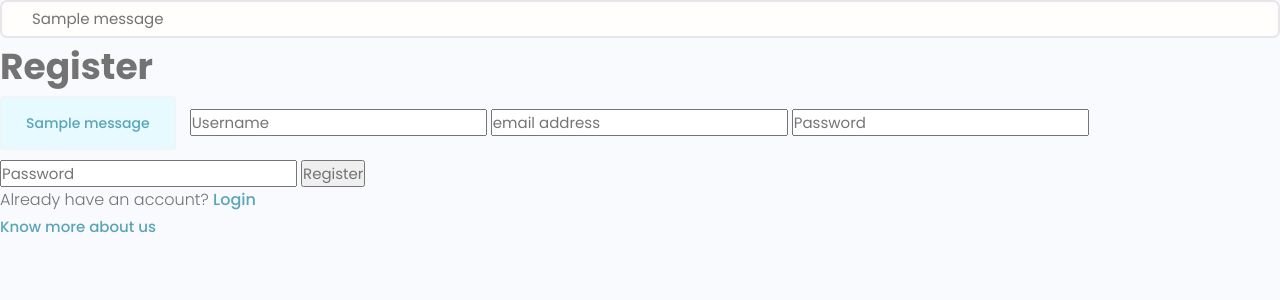
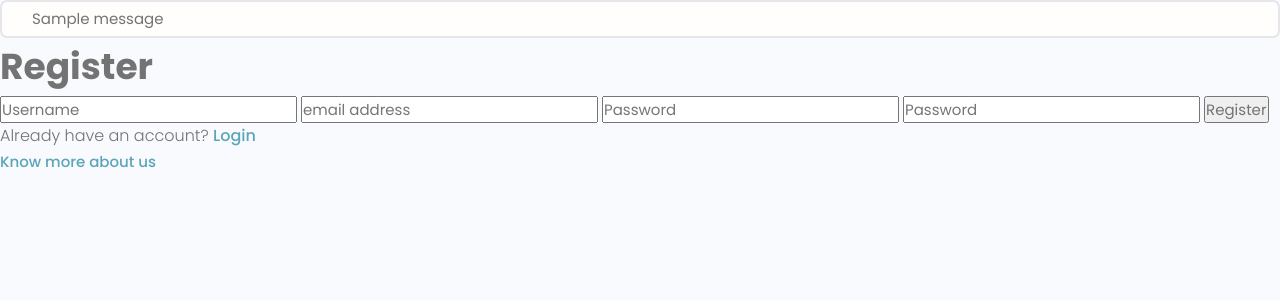
Before and after one commit to aryan68125/dev_connect, a Django app: page /register/ in a window 1280 px wide. Shown: the part 77-377 px from the top of the page. Run offline with Django 3.2, Linux system fonts and the light colour scheme; one stand-in notice (Sample message) is shown; some libraries are stand-ins or nearby versions.

Commit message:
removed redundant message box from register.html

```diff
--- a/users/templates/users/register.html
+++ b/users/templates/users/register.html
@@ -3,15 +3,6 @@
   <h2>Register</h2>
   <form method="post">
     {% csrf_token %}
-
-    <!---message box--->
-    {% if messages %}
-          {% for message in messages %}
-          <div class="alert alert-info">
-            {{ message }}
-          </div>
-          {% endfor %}
-    {% endif %}
 
     <input type="text" name = "username" placeholder="Username"/>
     <input type="email" name = "email" placeholder="email address"/>
```
